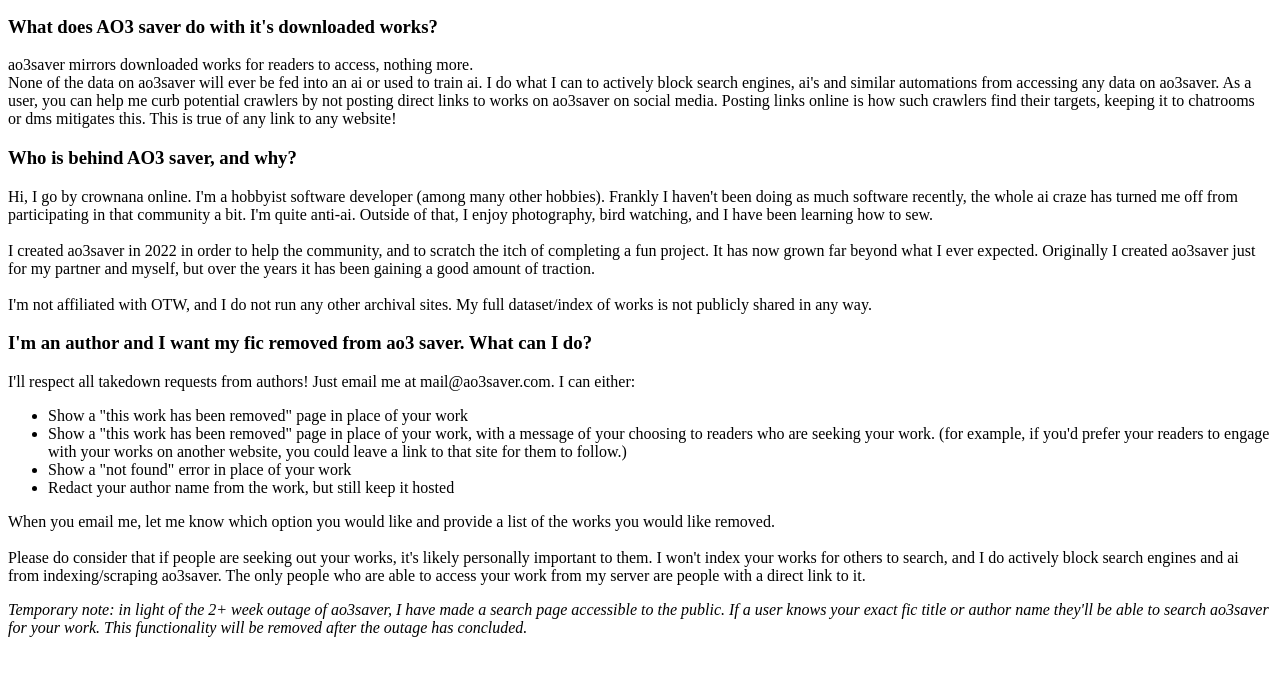
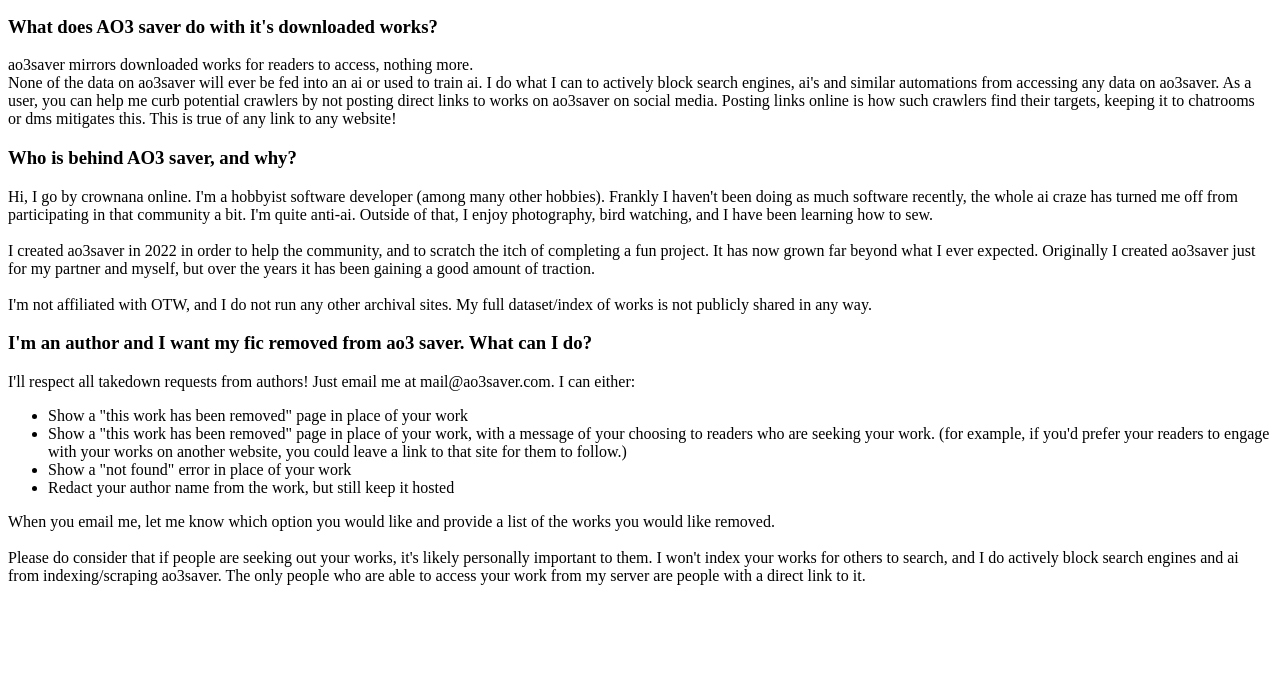
Before and after one commit to Themis3000/ao3_saver_backend, a plain HTML site: page index.html in a window 1280 px wide. Shown: the part 101-776 px from the top of the page. Drawn offline with Linux system fonts and the light colour scheme.

Commit message:
removed note about search

```diff
--- a/index.html
+++ b/index.html
@@ -40,7 +40,5 @@
         Please do consider that if people are seeking out your works, it's likely personally important to them. I won't index your works for others to search, and I do actively block search engines and ai from indexing/scraping ao3saver.
         The only people who are able to access your work from my server are people with a direct link to it.
     </p>
-    <i>Temporary note: in light of the 2+ week outage of ao3saver, I have made a search page accessible to the public. If a user knows your exact fic title or author name they'll be able to search ao3saver for your work. This functionality
-    will be removed after the outage has concluded.</i>
 </body>
 </html>
```
